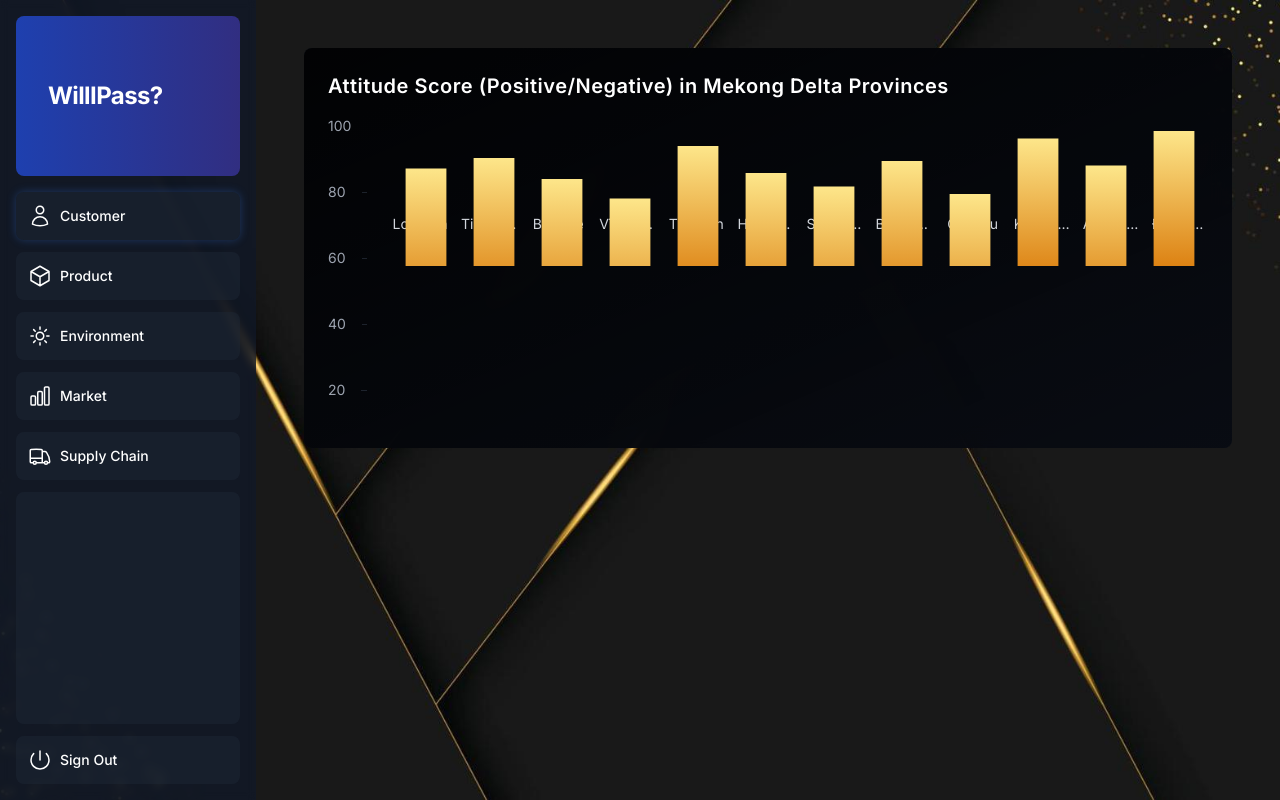
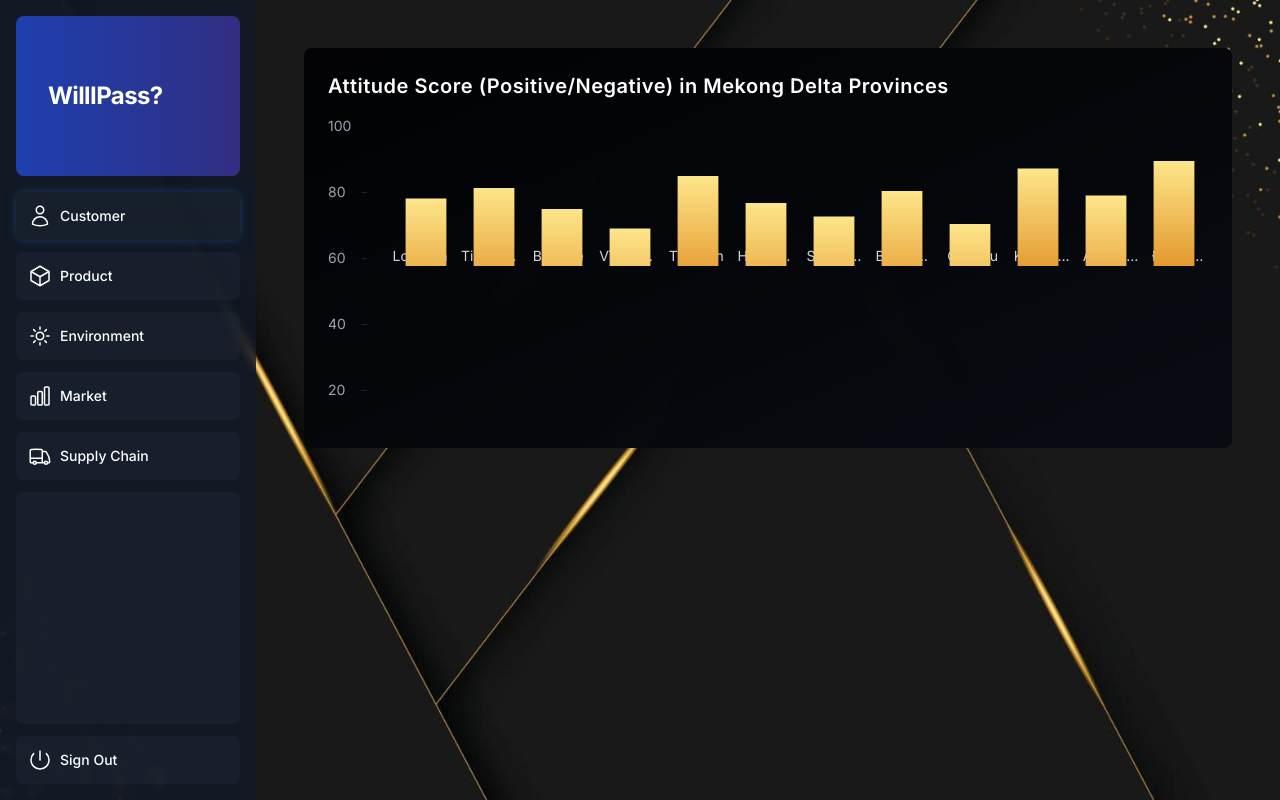
Before and after one commit to vbphuong/nextjs-dashboard, a Next.js app: page /dashboard in a window 1280 px wide. Built offline with nearby package versions, Linux system fonts and the light colour scheme; a web font is replaced by a local one.

Commit message:
doimaimotnguoi

```diff
--- a/app/ui/dashboard/attitude-chart.tsx
+++ b/app/ui/dashboard/attitude-chart.tsx
@@ -64,7 +64,7 @@ export default function AttitudeChart() {
                 <g key={province.name}>
                   <rect
                     x={`${xPosition}%`}
-                    y={`${100 - barHeight}%`}
+                    y={`${120 - barHeight}%`}
                     width={`${barActualWidth}%`}
                     height={`${barHeight}%`}
                     fill="url(#barGradient)"
@@ -105,7 +105,7 @@ export default function AttitudeChart() {
           </svg>
         </div>
 
-        <div className="absolute bottom-0 left-0 w-full pl-16 pb-8">
+        <div className="absolute bottom-0 left-0 w-full pl-16 pt-8">
           <div className="flex justify-between text-sm text-gray-300 z-10">
             {provinces.map((province) => (
               <span
```
